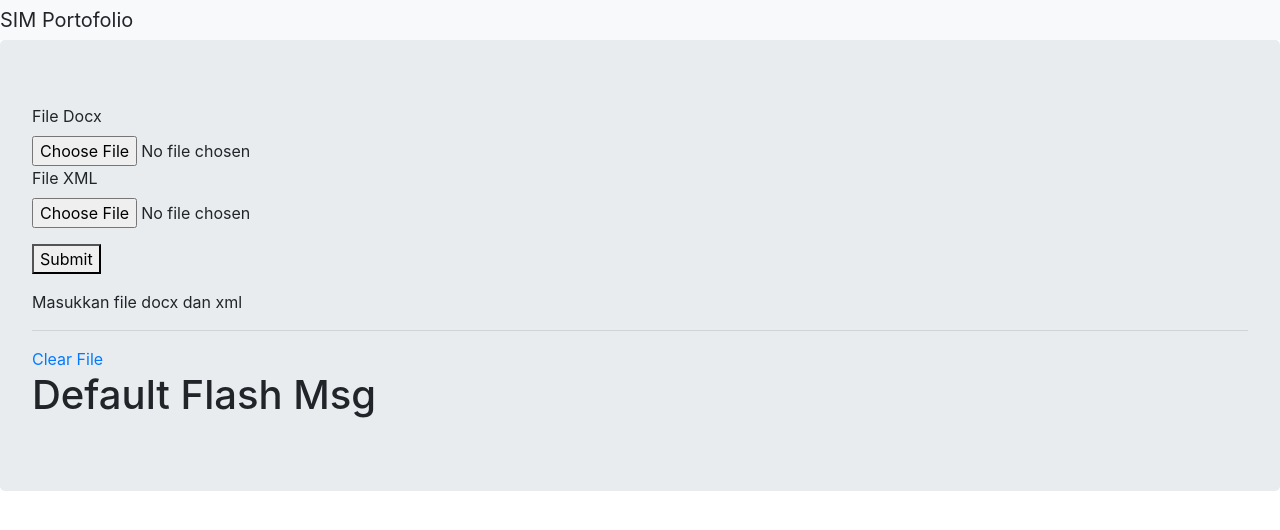
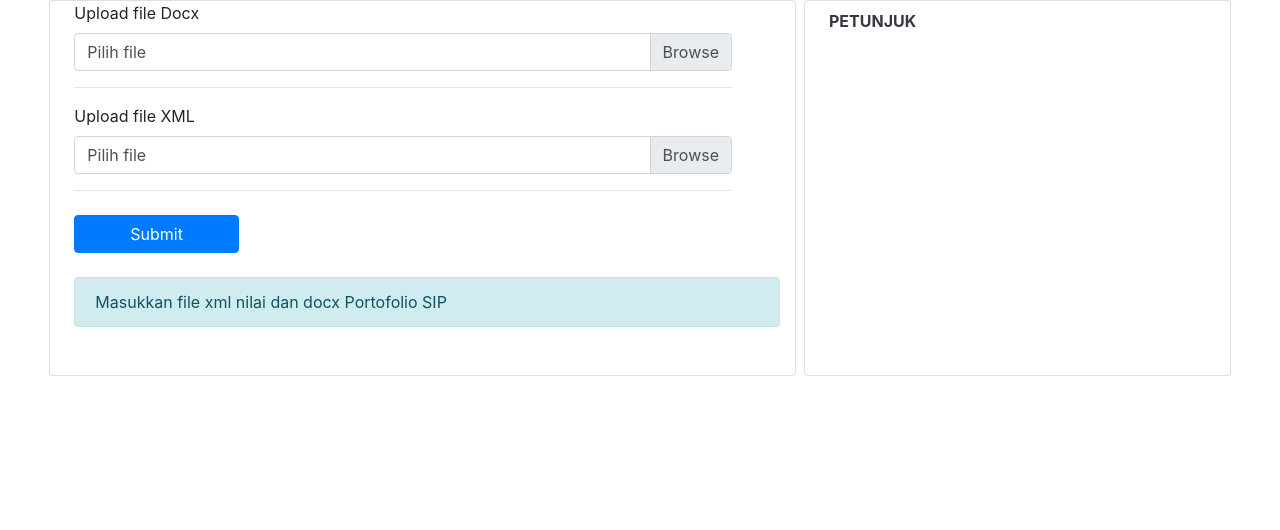
Before and after one commit to alexandersidum/pwk-portofolio, a Flask app: page / in a window 1280 px wide. Shown: the top 530 px of the page. Run offline with Flask 2, Linux system fonts and the light colour scheme; some libraries are stand-ins or nearby versions.

Commit message:
belum final

```diff
--- a/app.py
+++ b/app.py
@@ -1,22 +1,25 @@
-from flask import render_template, Flask, Response, request, flash, url_for, redirect, send_from_directory, after_this_request,send_file
-from generate_table import *
+from flask import render_template, session, Flask, Response, request, flash, url_for, redirect, send_from_directory, after_this_request,send_file
+from flask_session import Session
+from file_handler import FileHandler
 import tempfile
 import os
 
-#Pakai quart?
-#Relative path
-#Apa bisa dilakukan didalam client
-#Supaya nggak bentrok gimana
-#Coba deploy ke free hosting
-#request file perlu disave?
-#Perbagus UI
 
+# Session variable harus serializable session buat fname aja?
+# backup di app5
+# Exception handling belum
+# Temp file masih belum terdelete jika tidak didownload !!
+# menggunakan home test
+# Named temp file?
 
 app = Flask(__name__)
-app.secret_key = "super secret key"
-app.config['UPLOAD_FOLDER']    =   'output_files'
+app.secret_key = '11d06ffa54be4e60b5f51dd1434296b0'
+app.config['UPLOAD_FOLDER'] = 'output_files'
+app.config['SESSION_TYPE'] = 'filesystem'
+output_dir = os.path.join(app.root_path, app.config['UPLOAD_FOLDER'])
+Session(app)
 ALLOWED_EXTENSIONS = {'xml', 'docx'}
-fd, fname= tempfile.mkstemp(suffix='.docx')
+
 
 def is_file_allowed(filename):
     return '.' in filename and filename.rsplit('.',1)[1] in ALLOWED_EXTENSIONS
@@ -26,103 +29,46 @@ def is_file_allowed(filename):
 def index():
     if request.method=='POST':
         if 'xml_file' not in request.files or 'docx_file' not in request.files:
+            # File tidak diinput
             flash('File not found')
             return redirect(request.url)
         else:
             xml = request.files['xml_file']
             docx = request.files['docx_file']
             if(is_file_allowed(xml.filename) and is_file_allowed(docx.filename)):
-                flash('File is good')
-                generate_output_table(docx, xml)
-
+                # Kalau file valid?
+                session['fd'], session['fname'] = tempfile.mkstemp(suffix='.docx' , dir=output_dir)
+                session['is_file_ready'] = FileHandler(docx_file=docx, xml_file=xml).generate_output_table(session.get('fname'))
+                session['is_file_error'] = False
             else :
-                flash('File is not good')
-            return redirect(url_for('index', isReady=isOutputExist()))
+                # Kalau file tidak valid
+                session['is_file_error'] = True
+                session['is_file_ready'] = False
+            return redirect(url_for('index', is_ready=session.get('is_file_ready'), is_file_error=session.get('is_file_error')))
     else:
-        return render_template('home.html', isReady=isOutputExist())
+        return render_template('home.html', is_ready=session.get('is_file_ready'), is_file_error=session.get('is_file_error'))
 
 @app.route('/download',methods = ['GET', 'POST'] )
 def download():
-    with open (fname, 'rb') as f:
-        data = f.readlines()
-    os.close(fd)
-    os.unlink(fname)
-    return Response(data, headers={
-        'Content-Type': 'application/vnd.openxmlformats-officedocument.wordprocessingml.document',
-        'Content-Disposition': 'attachment; filename=response_output.docx'
-    })
+    if is_file_ready():
+        with open (session.get('fname'), 'rb') as f:
+            data = f.readlines()
+        os.close(session.get('fd'))
+        os.remove(session.get('fname'))
+        return Response(data, headers={
+            'Content-Type': 'application/vnd.openxmlformats-officedocument.wordprocessingml.document',
+            'Content-Disposition': 'attachment; filename=response_output.docx'
+        })
+    else :
+        session['is_file_ready'] = False
+        return redirect(url_for('index', is_ready=session.get('is_file_ready'), is_file_error=session.get('is_file_error')))
 
-@app.route('/clear_files')
-def clear_files():
-    os.close(fd)
-    os.unlink(fname)
-    return redirect(url_for('index', isReady=isOutputExist()))
+def is_file_ready():
+    return session.get('fname') is not None and os.path.isfile(session.get('fname'))
 
-
-def generate_output_table(doc_input, xml_input):
-    try:
-        doc = Document(doc_input)
-        xml_data = XMLReader(xml_input).getData()
-
-
-        table_cpl = tableNilaiCPL(doc)
-        bobot_cpl = ambilBobotCPl(table_cpl)
-        cpmk_cpl = CpmkCpl(table_cpl)
-
-        rae_table = doc.tables[-2]
-        cpmk = ambilCpmk(rae_table)
-        mg_ke = ambilMinggu(rae_table)
-        bentuk_penilaian = ambilBentukPenilaian(rae_table)
-        bobot_cpmk = ambilBobotCpmk(rae_table)
-        fail_desc = ambilFailDesc(rae_table)
-
-
-        for x in xml_data:
-            data_nilai = deepcopy(x[1:])
-            template_doc = Document('template_tbl.docx')
-            template_section = template_doc.sections[0]
-            left, right, top, bottom, gutt = template_section.left_margin, template_section.right_margin, template_section.top_margin, template_section.bottom_margin, template_section.gutter
-            new_width, new_height = template_section.page_width, template_section.page_height
-            section = doc.add_section()
-            section.left_margin, section.right_margin, section.top_margin, section.bottom_margin, section.gutter = left, right, top, bottom, gutt
-            section.page_width , section.page_height = new_width, new_height
-            keterangan = doc.add_paragraph().add_run('Portofolio penilaian & evaluasi proses dan hasil belajar {}'.format(data_nilai[0]))
-            font = keterangan.font
-            font.name = 'Britannic Bold'
-            font.size = Pt(12)
-            table = template_doc.tables[-1]
-            new_tbl = deepcopy(table._tbl)
-            paragraph =  doc.add_paragraph()
-            paragraph._p.addnext(new_tbl)
-
-
-            tbl = doc.tables[-1]
-            tbl.alignment = WD_TABLE_ALIGNMENT.CENTER # pylint: disable=no-member
-            tbl.style = 'Table Grid'
-
-            for i in range(len(mg_ke)):
-                cell = tbl.add_row().cells
-                writeBoldStyle(cell[0],mg_ke[i])
-                writeCpl(cell[1],cpmk_cpl,cpmk[i])
-                writeCpmk(cell[2],cpmk[i])
-                writeNormalStyle(cell[3],bentuk_penilaian[i])
-                writeNormalStyle(cell[4],bobot_cpmk[i])
-                writeNormalStyle(cell[5],data_nilai[i+1])
-                writeNiliaXBobot(cell[6],data_nilai[i+1],bobot_cpmk[i])
-                writeKetercapaianCpl(cell[7],cell[1],cell[6],bobot_cpl)
-                writeDesc(cell[-1],data_nilai[i+1],cpmk[i],fail_desc[i])
-
-        global fd,fname
-        os.close(fd)
-        os.unlink(fname)
-        fd, fname= tempfile.mkstemp(suffix='.docx')
-        doc.save(fname)
-
-    except IndexError:
-        print(f'Usage : python [doc file] [xml file] [saved file]')
-
-def isOutputExist():
-    return os.path.getsize(fname) > 0 and os.path.isfile(fname)
+def clean_up():
+    for f in os.scandir(output_dir):
+        os.remove(f.path)
 
 
 if(__name__)=='__main__':
--- a/templates/home.html
+++ b/templates/home.html
@@ -6,44 +6,61 @@
     <!-- Bootstrap CSS -->
     <link rel="stylesheet" href="https://stackpath.bootstrapcdn.com/bootstrap/4.3.1/css/bootstrap.min.css"
     integrity="sha384-ggOyR0iXCbMQv3Xipma34MD+dH/1fQ784/j6cY/iJTQUOhcWr7x9JvoRxT2MZw1T" crossorigin="anonymous">
+    <link rel="stylesheet" href="static/style.css">
     <title>SIM Portofolio</title>
 </head>
 <body>
-    <nav class="nav navbar-expand-lg navbar-light bg-light">
+    <!-- <nav class="nav navbar-expand-lg navbar-light bg-light">
         <a class="navbar-brand">SIM Portofolio</a>
-    </nav>
+    </nav> -->
 
-    <div class="jumbotron">
-        <form method="POST" enctype=multipart/form-data>
-            <div class="form-group-">
-                <label for="docx_file">File Docx</label>
-                <input class="form-control-file" type="file" name="docx_file" >
+    <div class="container min-vw-100">
+        <div class="row justify-content-center">
+            <div class="col-7 card mr-2 pl-4">
+                <div class="pr-5">
+                    <form method="POST" enctype=multipart/form-data>
+                        <label class="w-100" for="docxFile">Upload file Docx </label>
+                        <div class="custom-file">
+                            <input type="file" class="custom-file-input" id='docxFile' name="docx_file">
+                            <label class="custom-file-label" for="docxFile">Pilih file</label>
+                        </div>
+                        <hr>
+                        <label class="w-100" for="docxFile">Upload file XML </label>
+                        <div class="custom-file">
+                            <input type="file" class="custom-file-input " id='xmlFile' name="xml_file">
+                            <label class="custom-file-label" for="xmlFile">Pilih file</label>
+                            </div>
+                        <hr>
+                        <div class="form-group mt-4">
+                            <button class="btn btn-primary btn-md w-25" type="submit" >Submit</button>
+                        </div>
+                    </form>
+                </div>
+
+                {% if  is_ready%}
+                <div class="alert alert-success mt-2 mb-1" role="alert">
+                    File portofolio selesai diproses , <a class='alert-link' href="{{url_for('download')}}">DOWNLOAD DISINI</a>
+                </div>
+                <div class="alert alert-warning mt-2 mb-5" role="alert">
+                    File akan otomatis hilang setelah download selesai, ulangi upload file jika ingin memproses ulang
+                </div>
+                {% else %}
+                <div class="alert alert-info mt-2 mb-5" role="alert">
+                    Masukkan file xml nilai dan docx Portofolio SIP
+                </div>
+                {% endif %}
+
+
             </div>
-            <div class="form-group">
-                <label for="xml_file">File XML</label>
-                <input class="form-control-file" type="file" name="xml_file" >
+            <!-- end col -->
+            <div class="col-4 card pt-2 pl-4">
+                <p class="text-uppercase font-weight-bolder text-dark ">Petunjuk</p>
+
             </div>
-            <div class="form-group">
-                <button type="submit" >Submit</button>
-            </div>
-            {% if  isReady%}
-            <a href="{{url_for('download')}}">Download</a>
-            {% else %}
-            <p>Masukkan file docx dan xml</a>
-            {% endif %}
-            <hr>
-            <a href="{{url_for('clear_files')}}">Clear File</a>
+            <!-- end col -->
 
-        </form>
-        {% with message = get_flashed_messages() %}
-        {% if message %}
-            {% for msg in message %}
-            <h1>{{ msg }}</h1>
-            {% endfor %}
-        {% else %}
-            <h1>Default Flash Msg</h1>
-        {% endif %}
-        {% endwith %}
+        </div>
+        <!-- end row -->
 
     </div>
     <!-- Optional JavaScript -->
@@ -51,5 +68,12 @@
     <script src="https://code.jquery.com/jquery-3.3.1.slim.min.js" integrity="sha384-q8i/X+965DzO0rT7abK41JStQIAqVgRVzpbzo5smXKp4YfRvH+8abtTE1Pi6jizo" crossorigin="anonymous"></script>
     <script src="https://cdnjs.cloudflare.com/ajax/libs/popper.js/1.14.7/umd/popper.min.js" integrity="sha384-UO2eT0CpHqdSJQ6hJty5KVphtPhzWj9WO1clHTMGa3JDZwrnQq4sF86dIHNDz0W1" crossorigin="anonymous"></script>
     <script src="https://stackpath.bootstrapcdn.com/bootstrap/4.3.1/js/bootstrap.min.js" integrity="sha384-JjSmVgyd0p3pXB1rRibZUAYoIIy6OrQ6VrjIEaFf/nJGzIxFDsf4x0xIM+B07jRM" crossorigin="anonymous"></script>
+    <script>
+        $(".custom-file-input").on("change", function() {
+          var fileName = $(this).val().split("\\").pop();
+          $(this).siblings(".custom-file-label").addClass("selected").html(fileName);
+        });
+    </script>
+
 </body>
 </html>
--- a/test.py
+++ /dev/null
@@ -1,6 +0,0 @@
-
-import sys
-
-print("This is the name of the program:", sys.argv[1])
-
-print("Argument List:", str(sys.argv))
```
